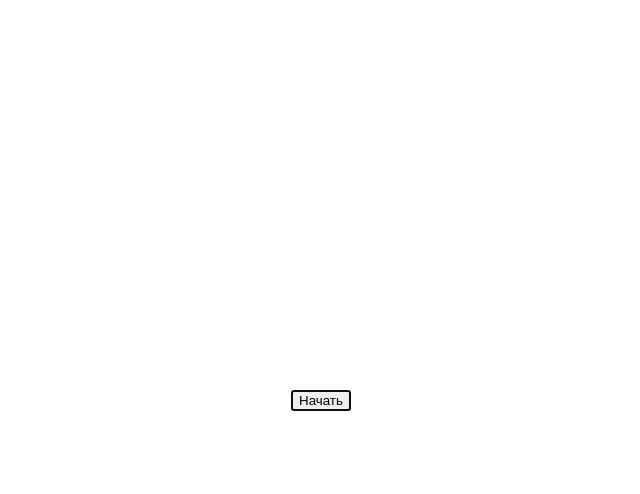
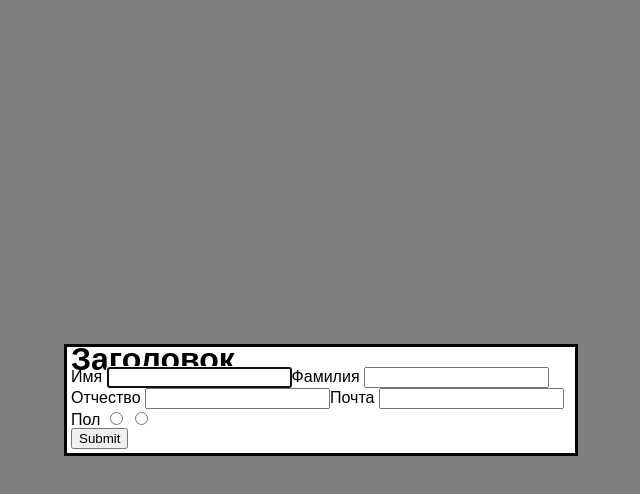
Before and after one commit to VladimirCreator/fictional-rotary-phone, a website built with Vite: page index.html in a window 1280 px wide. Both pictures are taken after a click on the button "Начать". Shown: the whole page, without its empty margins (319-959 px from the left). Built offline with nearby package versions, Linux system fonts and the light colour scheme.

Commit message:
feat: add a dialog with a form

```diff
--- a/index.css
+++ b/index.css
@@ -1,5 +1,7 @@
-:root {
-
+/* `::backdrop` selector will be able to inherit these values.
+*/
+:root, ::backdrop {
+	--dialog-backdrop-background: rgba(0, 0, 0, 0.5);
 }
 
 html, body {
@@ -10,7 +12,8 @@ body {
 	font: normal normal normal 16px/1em sans-serif;
 }
 
-body {
+body,
+h1 {
 	margin: 0;
 }
 
@@ -18,3 +21,24 @@ body {
 	display: flex; justify-content: center;
 	align-items: center;
 }
+
+dialog {
+	max-width: 500px;
+}
+
+dialog::backdrop {
+	background: var(--dialog-backdrop-background);
+}
+
+/* Я решил, что узким экраном является экран,
+   который имеет ширину меньше, чем 640 пикселей.
+*/
+form {
+	display: flex; flex-direction: column;
+}
+
+@media (min-width: 640px) {
+	form {
+		flex-direction: row; flex-wrap: wrap;
+	}
+}
--- a/index.html
+++ b/index.html
@@ -8,7 +8,31 @@
 	</head>
 	<body>
 		<div id='root'>
-			<button autofocus popovertarget='form' type='button'>
+			<dialog id='dialog' popover>
+				<h1>Заголовок</h1>
+				<form id='form'>
+					<label autocapitalize for='firstName'>
+						Имя <input id='firstName' name='firstName' type='text' />
+					</label>
+					<label autocapitalize for='lastName'>
+						Фамилия <input id='lastName' name='lastName' type='text' />
+					</label>
+					<label autocapitalize for='middleName'>
+						Отчество <input id='middleName' name='middleName' type='text' />
+					</label>
+					<label autocomplete='email' for='mail'>
+						Почта <input id='mail' name='mail' type='email' />
+					</label>
+					<label for='gender'>
+						Пол
+						<input id='maleGender' name='gender' type='radio' value='male' />
+						<input id='femaleGender' name='gender' type='radio' value='female' />
+					</label>
+				</form>
+				<!--<input id='send' popovertarget='dialog' popovertargetaction='hide' type='submit'>-->
+				<input form='form' type='submit' />
+			</dialog>
+			<button id='start' autofocus popovertarget='dialog' type='button'>
 				Начать
 			</button>
 		</div>
--- a/main.js
+++ b/main.js
@@ -1 +1,20 @@
 import './index.css'
+
+/** @type {HTMLFormElement|null} */
+const form = document.getElementById('form')
+
+/** @param {SubmitEvent} event */
+const handleSubmit = event => { event.preventDefault()
+	/** @type {HTMLFormElement} */
+	const currentTarget = event.currentTarget
+	if (!currentTarget) {
+		return
+	}
+	/** Словарь, который содержит пары ключ/значение, где
+		* ключ является именем поля, а
+		* значение является значением поля.
+	*/
+	const dictionary = Array.from(currentTarget.elements, element => [element.name, element.value])
+}
+
+form.addEventListener('submit', handleSubmit)
```
